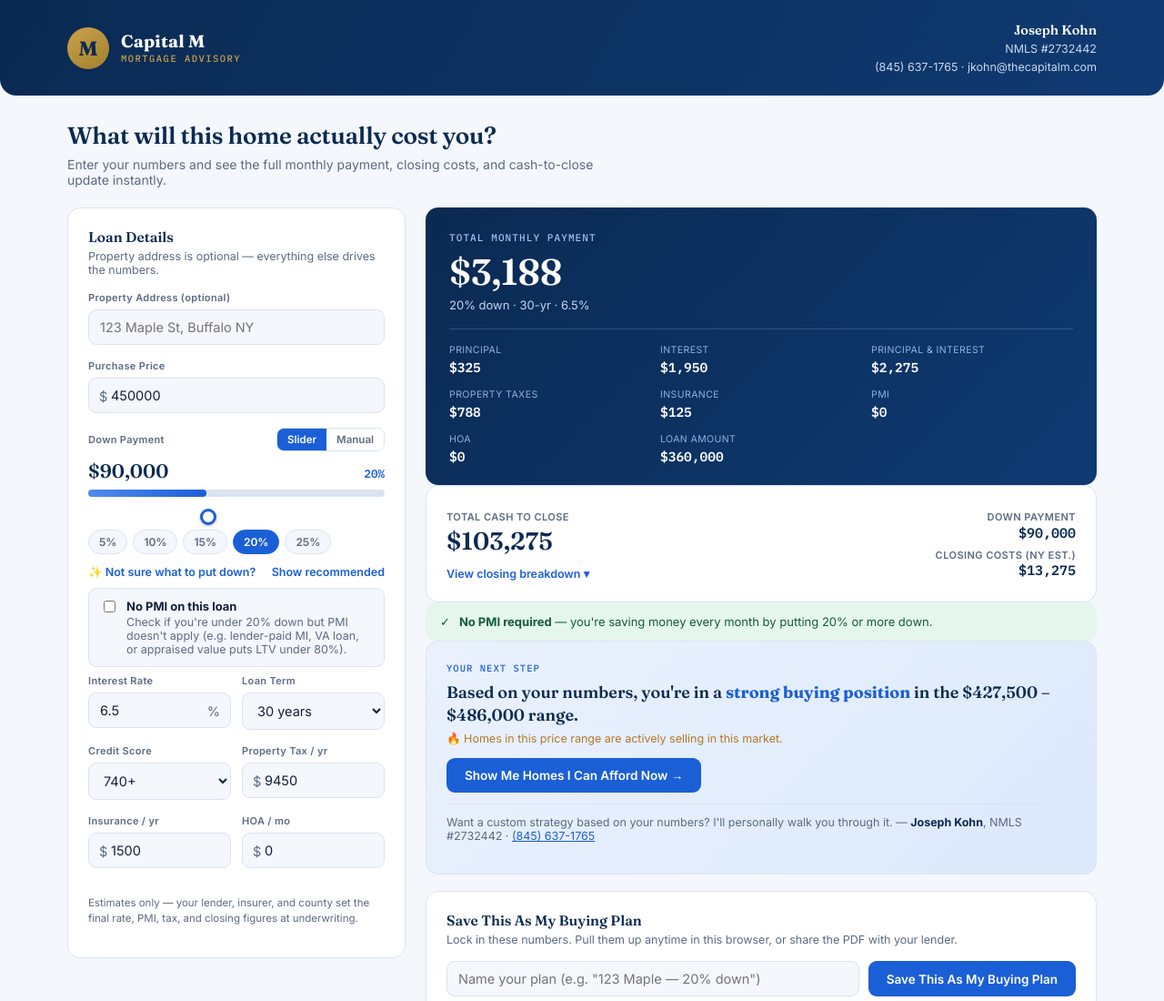
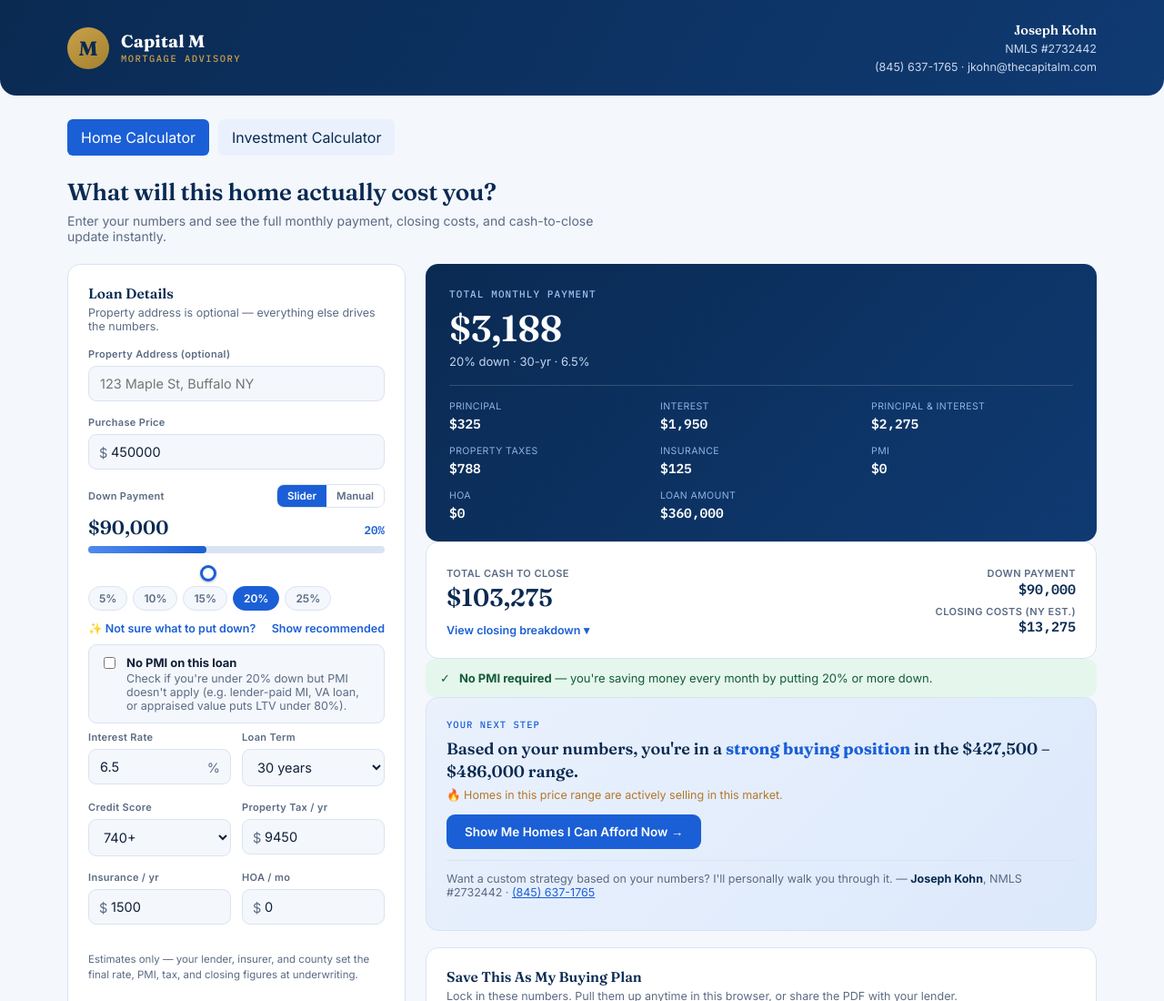
Before and after one commit to Ylk4405/mortgage-calculator, a plain HTML site: page index.html in a window 1280 px wide. Shown: the top 1100 px of the page at 91% size. Drawn offline with nearby package versions, Linux system fonts and the light colour scheme.

Commit message:
Add calculator navigation without changing existing calculations

```diff
--- a/index.html
+++ b/index.html
@@ -191,6 +191,7 @@
 </header>
 
 <div class="wrap">
+<nav aria-label="Calculators" style="display:flex;gap:10px;flex-wrap:wrap;margin-bottom:22px"><a aria-current="page" href="index.html" style="background:#1B5FD6;color:white;padding:10px 15px;border-radius:6px;text-decoration:none">Home Calculator</a><a href="investment.html" style="background:#EAF1FD;color:#0A2A52;padding:10px 15px;border-radius:6px;text-decoration:none">Investment Calculator</a></nav>
 
   <div class="page-head">
     <h1>What will this home actually cost you?</h1>
```
